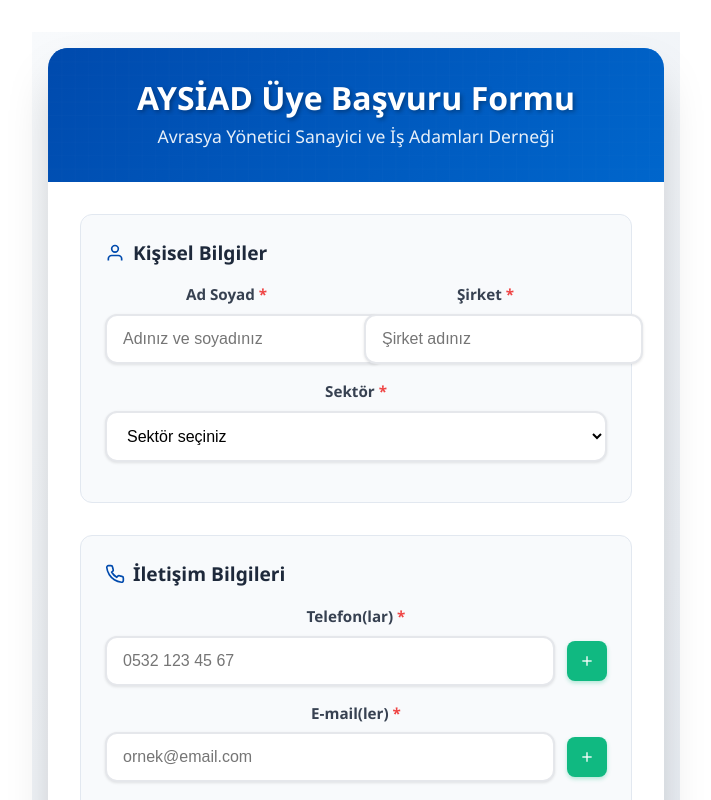
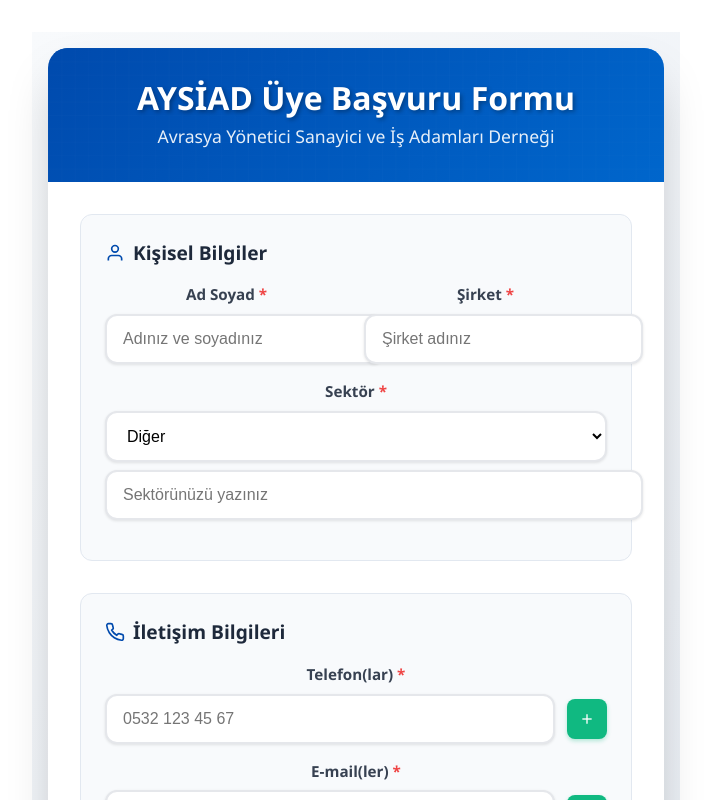
Before and after one commit to usufefe/aysiad-uye-formu, a React (Vite) app: page / in a window 1280 px wide. Shown: the top 800 px of the page, without its empty margins (284-995 px from the left). Built offline with nearby package versions, Linux system fonts and the light colour scheme.

Commit message:
Sektör seçimi düzenlendi - Diğer seçildiğinde yazı alanı açılır

```diff
--- a/src/components/AysiadUyeFormu.jsx
+++ b/src/components/AysiadUyeFormu.jsx
@@ -856,12 +856,29 @@
                   required
                   name="sektor"
                   className="aysiad-select"
-                  value={form.sektor}
-                  onChange={handleChange}
+                  value={form.sektor === 'Diğer' ? 'Diğer' : (sektorler.includes(form.sektor) ? form.sektor : 'Diğer')}
+                  onChange={(e) => {
+                    if (e.target.value === 'Diğer') {
+                      setForm(prev => ({ ...prev, sektor: '' }));
+                    } else {
+                      setForm(prev => ({ ...prev, sektor: e.target.value }));
+                    }
+                  }}
                 >
                   <option value="">Sektör seçiniz</option>
                   {sektorler.map(s => <option key={s} value={s}>{s}</option>)}
                 </select>
+                {(form.sektor === '' || !sektorler.includes(form.sektor)) && (
+                  <input
+                    required
+                    name="sektor"
+                    className="aysiad-input"
+                    value={form.sektor}
+                    onChange={handleChange}
+                    placeholder="Sektörünüzü yazınız"
+                    style={{ marginTop: '8px' }}
+                  />
+                )}
               </div>
             </div>
 
```
